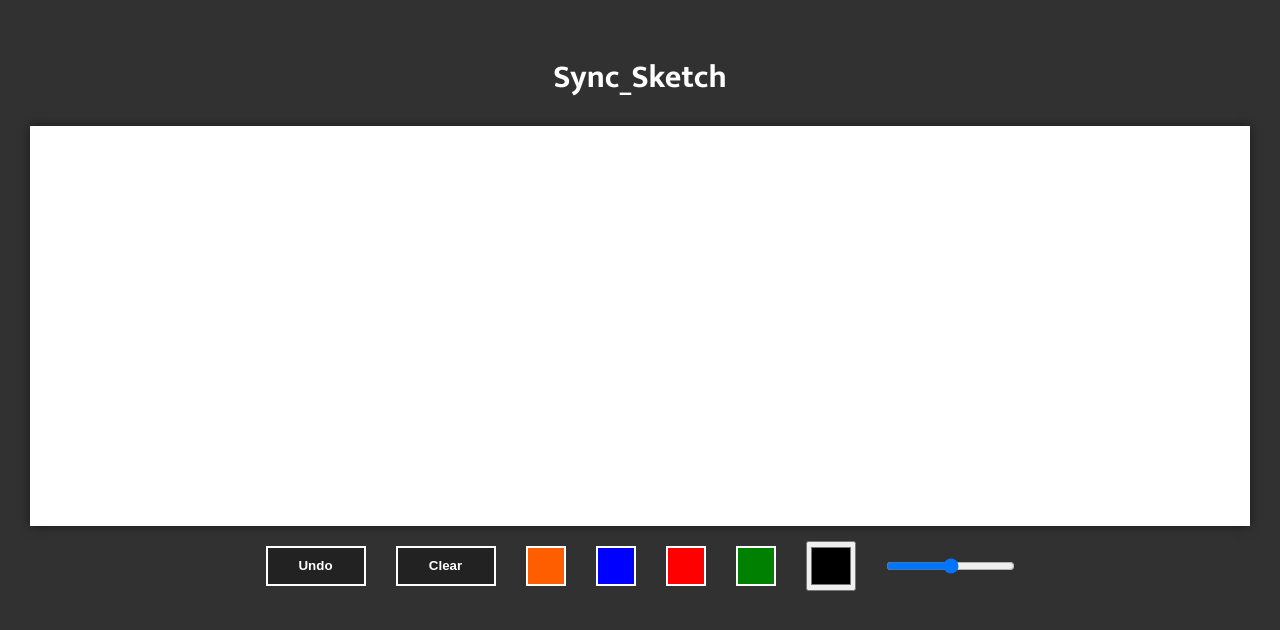
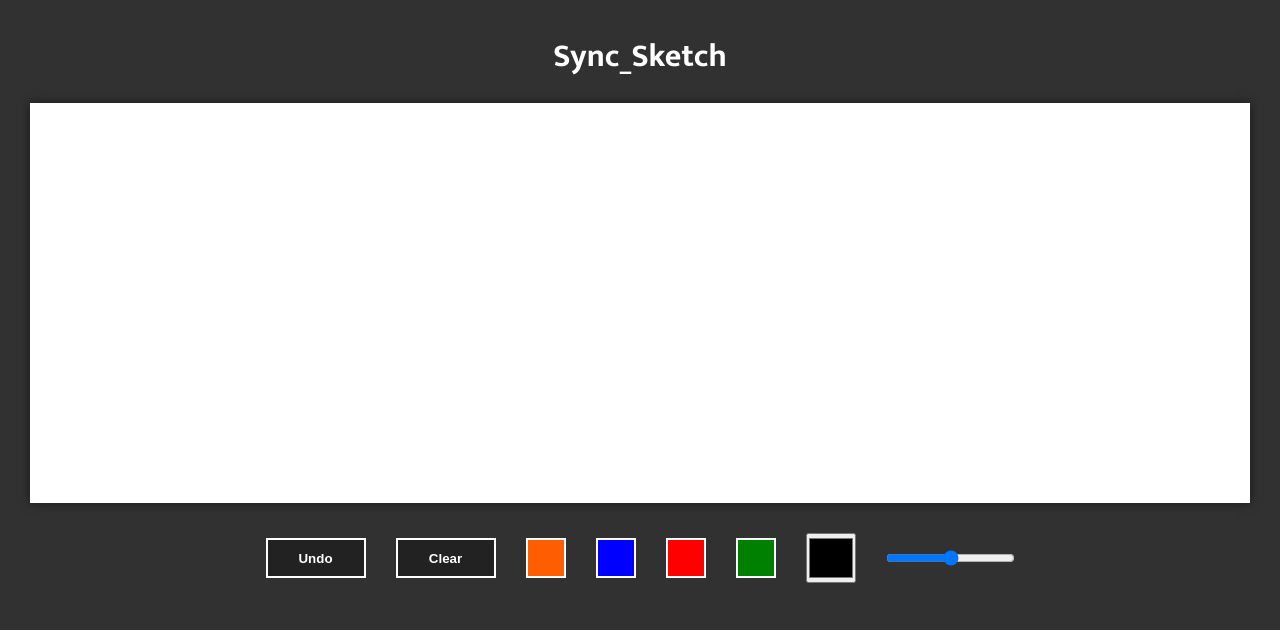
Before and after one commit to Harshak-1744/syncSketch, a website: page public/index.html in a window 1280 px wide. Drawn offline with nearby package versions, Linux system fonts and the light colour scheme; no server answers.

Commit message:
Update style.css

```diff
--- a/public/style.css
+++ b/public/style.css
@@ -1,73 +1,98 @@
 @import url("https://fonts.googleapis.com/css2?family=Mukta:wght@200;300;400;500;600;700;800&display=swap");
 
-
-:root{
-    --font: "Mukta", san-serif;
+:root {
+    --font: "Mukta", sans-serif;
+    --background-color: #313131;
+    --text-color: white;
+    --border-color: white;
+    --button-background: #222;
+    --shadow: 0 0 10px rgba(0, 0, 0, 0.5);
 }
 
 * {
     box-sizing: border-box;
+    margin: 0;
+    padding: 0;
 }
 
 body {
     margin: 0;
-  padding: 30px;
-  background: #313131;
+    padding: 20px;
+    background: var(--background-color);
     font-family: var(--font);
     overflow: hidden;
+    color: var(--text-color);
 }
 
 h1 {
     text-align: center;
+    margin-bottom: 20px;
 }
 
 canvas {
-  box-shadow: 0 0 10px rgba(0, 0, 0, 0.5);
+    box-shadow: var(--shadow);
     cursor: pointer;
     width: 100%;
-  height: 100%;
+    height: auto;
     display: block;
+    margin: 0 auto;
 }
 
 .tools {
     display: flex;
     justify-content: center;
-  flex-direction: row;
+    flex-wrap: wrap;
     margin-top: 15px;
 }
 
-.tools .color-field {
+.tools .color-field, .tools .button {
+    min-height: 40px;
+    min-width: 40px;
     height: 40px;
     width: 40px;
-  min-height: 40px;
-  min-width: 40px;
     cursor: pointer;
     box-sizing: border-box;
     display: inline-block;
-  border: 2px solid white;
+    border: 2px solid var(--border-color);
     align-self: center;
-  margin: 0 15px;
+    margin: 10px;
 }
 
 .tools .button {
+    width: auto;
+    padding: 0 15px;
+    background: var(--button-background);
+    color: var(--text-color);
+    font-weight: bold;
+}
+
+.color-picker, .pen-range {
     align-self: center;
+    margin: 10px;
+    height: 40px;
+}
+
+@media (min-width: 600px) {
+    .tools .color-field, .tools .button, .color-picker, .pen-range {
+        margin: 15px;
+    }
+}
+
+@media (min-width: 900px) {
+    .tools .button {
         width: 100px;
         height: 40px;
-  cursor: pointer;
-  font-weight: bold;
-  margin: 0 15px;
-  background: #222;
-  color: white;
-  border: 2px solid white;
+    }
+    .color-picker {
+        height: 50px;
+    }
+    .pen-range {
+        height: 50px;
+    }
 }
 
-.color-picker {
-  align-self: center;
-  margin: 0 15px;
-  height: 50px;
+@media (min-width: 1200px) {
+    body {
+        padding: 30px;
     }
-
-.pen-range {
-  align-self: center;
-  margin: 15px;
 }
```
Lines whose indentation alone changed are shown as unchanged.
